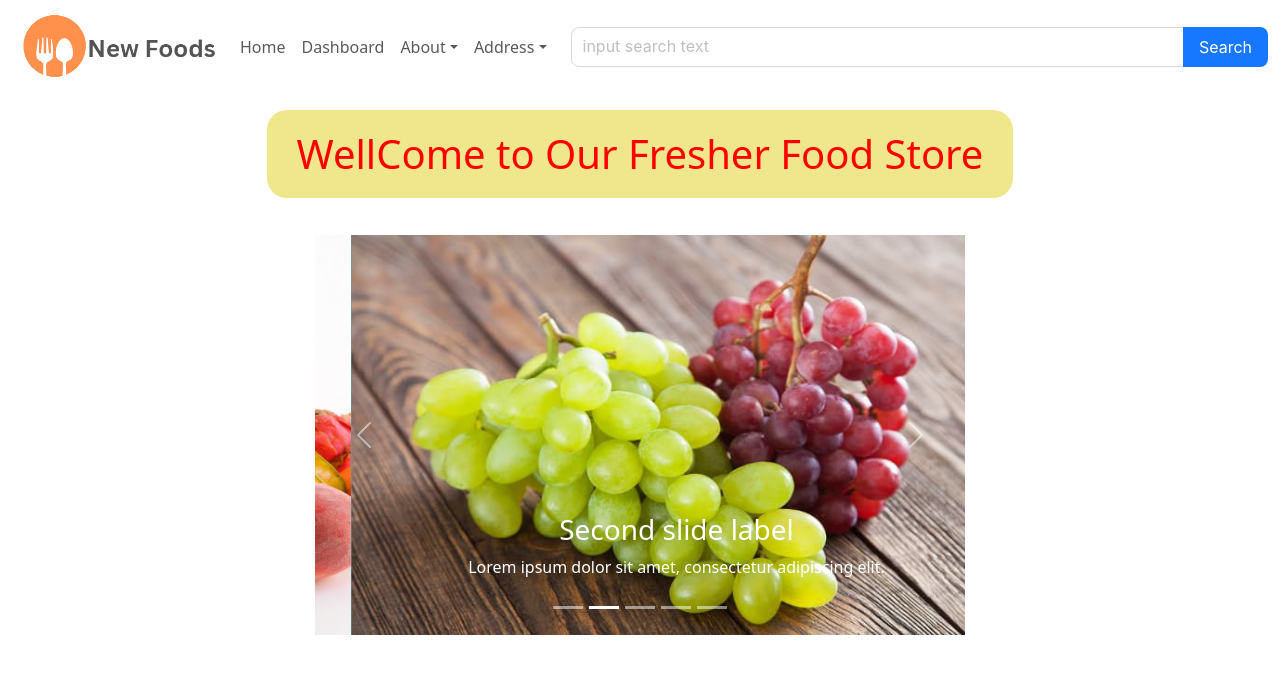
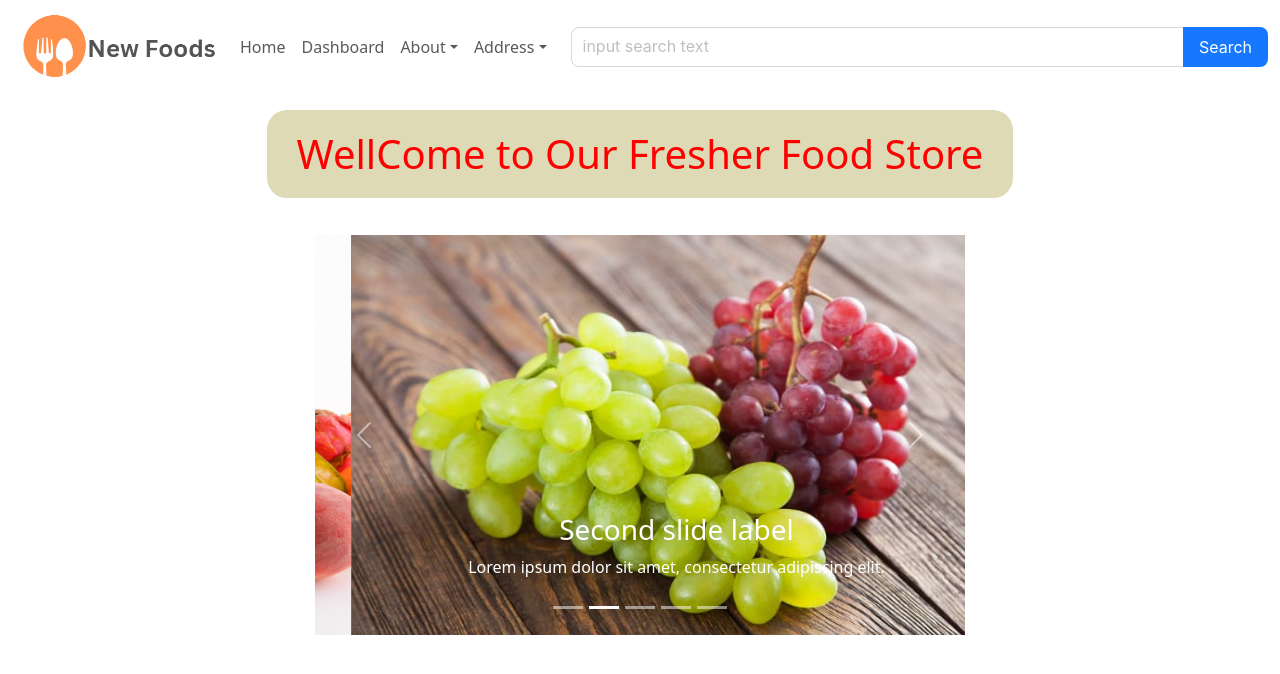
Before and after one commit to ashrafali2000/React-router-dom, a React (Create React App) app in the folder react-router-dom/: page / in a window 1280 px wide. Shown: the top 674 px of the page. Built offline with nearby package versions, Linux system fonts and the light colour scheme.

Commit message:
create footer file

```diff
--- a/react-router-dom/src/App.js
+++ b/react-router-dom/src/App.js
@@ -10,6 +10,7 @@ import Contact from "./about/contact";
 import Information from "./about/address/information";
 import Street from "./about/address/streetNo";
 import { useState } from 'react';
+import Footer from './components/footer/indes';
 function App() {
 // yeha say hy
 const [products, setProducts] = useState([]);
@@ -56,6 +57,10 @@ const inputSearchHandler = (value) =>  {
    <Route path="Dashboard" element={<Dashboard></Dashboard>} />
 
    </Route>
+{/* footer */}
+   <Route path='/' element = {<Footer></Footer>}>
+   </Route>
+
    </Routes>
 
     </div>
--- a/react-router-dom/src/Home.module.css
+++ b/react-router-dom/src/Home.module.css
@@ -6,13 +6,13 @@
     gap: 29px;
 }
 .HomePageHeading{
- background-color: khaki;
+    background-color: rgb(222, 218, 181);
  color: red;
  padding: 20px 30px;
  border-radius: 20px;
 }
 .cardsHome{
-    background-color: antiquewhite;
+    background-color: rgb(222, 218, 181);
     padding: 15px;
     display: flex;
     justify-content: center;
--- /dev/null
+++ b/react-router-dom/src/components/footer/indes.js
@@ -0,0 +1,11 @@
+import React from 'react';
+import { Outlet } from 'react-router-dom';
+
+export default function Footer ()  {
+  return (
+    <div>
+  <h1>footer</h1>
+    <Outlet></Outlet>
+            </div>
+  );
+}
```
